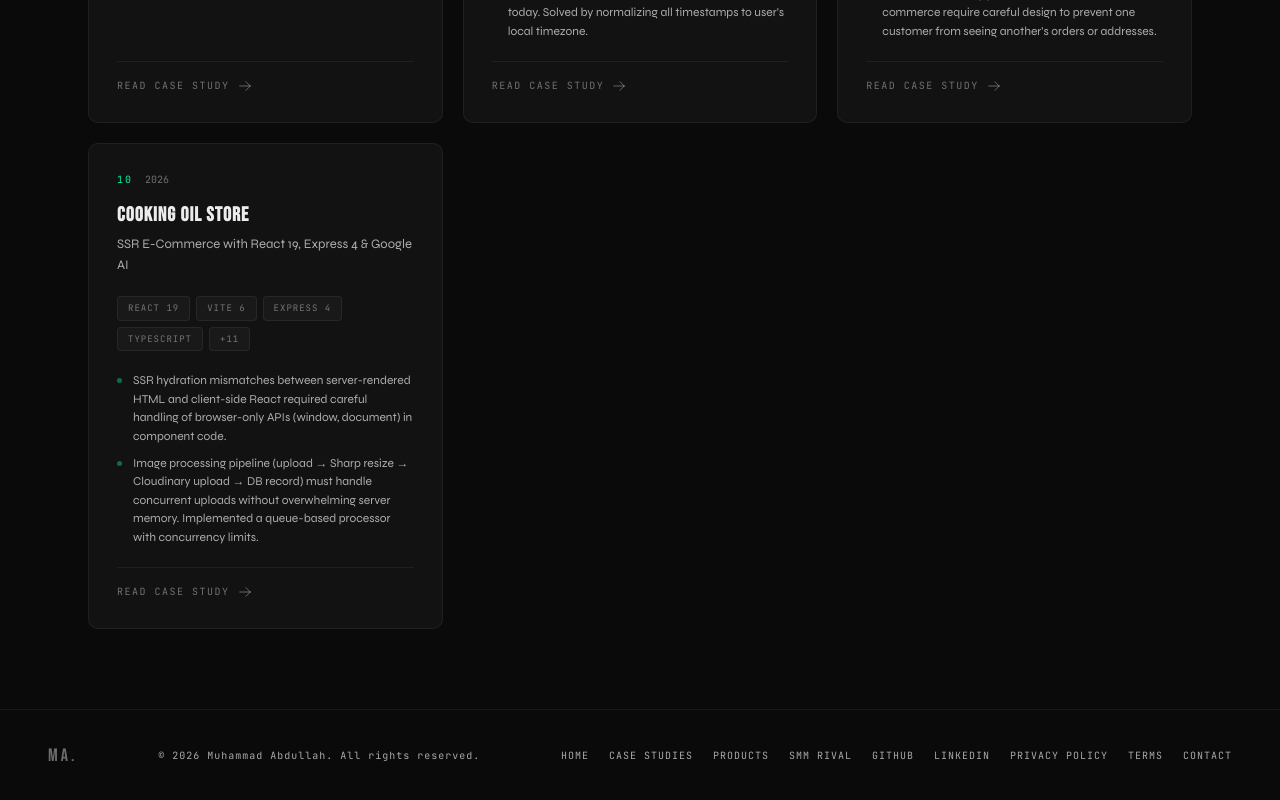
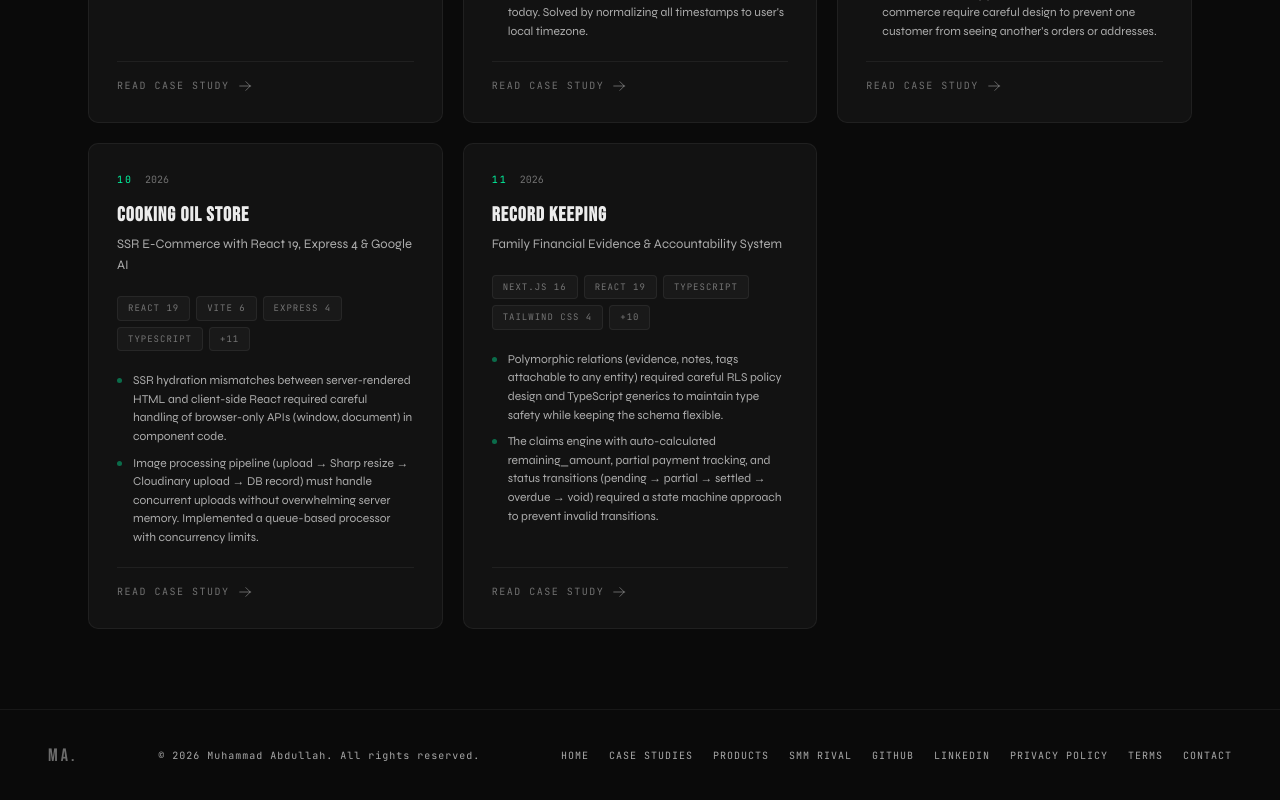
Before and after one commit to abdullah2k05/portfolio, a React (Vite) app: page /articles in a window 1280 px wide. Shown: the part 1699-2499 px from the top of the page. Built offline with nearby package versions, Linux system fonts and the light colour scheme; no server answers; the HTML template or start-up script is replaced by a standard one.

Commit message:
article added

```diff
--- a/scripts/generate-sitemap.mjs
+++ b/scripts/generate-sitemap.mjs
@@ -30,6 +30,7 @@ const caseStudySlugs = [
   "focus-app",
   "rehman-royal-store",
   "cooking-oil-store",
+  "record-keeping",
 ];
 
 const routes = [
--- a/src/data/caseStudies.js
+++ b/src/data/caseStudies.js
@@ -664,6 +664,80 @@ export const caseStudies = [
         'SSR e-commerce, React 19, Express 4, Vite, Google AI, Sharp, Cloudinary, ecommerce',
     },
   },
+{
+    slug: 'record-keeping',
+    title: 'Record Keeping',
+    subtitle: 'Family Financial Evidence & Accountability System',
+    date: '2026',
+    projectNumber: '11',
+    heroImage: null,
+    liveUrl: null,
+    githubUrl: 'https://github.com/Abdullah2k05/record-keeping',
+    problem:
+      'Informal family businesses (agriculture, dairy farms, partnerships) operate on trust, not contracts. When trust breaks, there is no evidence trail — no record of who paid what, who owes whom, or what was promised. Existing accounting tools are too formal, too complex, and assume a level of digital literacy and legal structure that family-run operations simply do not have.',
+    solution:
+      'Built a full-stack Next.js 16 application with Supabase that serves as an irrefutable, evidence-backed record of every financial event, expense, claim, work log, and promise. The system features a polymorphic evidence model (receipts, photos, screenshots, voice memos), automatic claim generation from expenses, audit trail with version history for every change, and a unified timeline view — all secured by role-based access control.',
+    features: [
+      'Financial Events — Track payments, transfers, and in-kind contributions with date, amount, method, and reason',
+      'Personal Expenses — Log out-of-pocket business spending with receipt evidence and auto-generated claims',
+      'Claims Engine — Auto-created from expenses, tracks reimbursement progress with partial payment support',
+      'Work Logs — Log labor hours even when no money changes hands, with trust-level scoring',
+      'Daily Journal — Diary-style unstructured context that structured data cannot capture',
+      'Polymorphic Evidence — Upload receipts, photos, screenshots, voice memos linked to any entity',
+      'Cases — Group related records (e.g., "Harvest 2026") for organized investigation',
+      'Follow-ups & Reminders — Track the human story behind each claim with scheduled prompts',
+      'Unified Timeline — Chronological feed of all activity across every entity type',
+      'Reports & Export — Per-person, per-case, date-range summaries with PDF export via jsPDF',
+      'Global Search — Cross-entity search across 6 tables with debounced input',
+      'Audit Trail — Immutable history of every create, update, archive, and restore action',
+      'Version History — Git-style version snapshots tracking full data diff per change',
+      'Dark Mode — System-aware with manual toggle, persisted to localStorage',
+      'PWA — Installable, works offline with service worker caching',
+      'Role-Based Access — Admin, contributor, and viewer roles with granular permission arrays',
+    ],
+    architecture:
+      'Next.js 16 App Router with React 19 serves as the full-stack framework. Supabase provides authentication (SSR with JWT), the PostgreSQL database (19 tables with full RLS), and file storage (evidence bucket). The data layer is split into queries.ts (reads) and mutations.ts (writes) — every mutation automatically creates an audit_log entry, a version_history snapshot, and an activity_timeline record. The claims engine uses a GENERATED ALWAYS AS column for remaining_amount, auto-calculated from total_amount minus sum of claim_payments. Tailwind CSS 4 provides styling with a custom dark mode implemented via CSS custom properties and bundling avoids runtime theme flicker with an inline localStorage script. Zustand manages only auth and theme state — all business data lives in Supabase. Cloudinary is configured for optional file upload CDN.',
+    folderStructure:
+      'src/app/ (22 route groups: dashboard, financial-events, expenses, claims, work-logs, journal, people, cases, evidence, reports, search, settings, admin, api), src/components/ (layout/: AppShell, AuthGuard, Header, Sidebar; ui/: 12 reusable primitives; domain-specific: claims/, dashboard/, people/, reports/, search/, timeline/), src/lib/ (db/: queries.ts, mutations.ts, claim-helpers.ts; supabase/: client, server, middleware; utils/: constants, format), src/store/ (authStore.ts, themeStore.ts), src/types/ (database.ts with 21 table types, models.ts with exhaustive union types), supabase/migrations/ (8 migration files from initial schema to claim receipt fields).',
+    technologies: [
+      'Next.js 16',
+      'React 19',
+      'TypeScript',
+      'Tailwind CSS 4',
+      'Supabase (PostgreSQL + Auth + Storage)',
+      'Zustand',
+      'date-fns',
+      'jsPDF',
+      'jspdf-autotable',
+      'Cloudinary',
+      'Lucide React',
+      'react-hot-toast',
+      'clsx',
+      'tailwind-merge',
+    ],
+    challenges: [
+      'Polymorphic relations (evidence, notes, tags attachable to any entity) required careful RLS policy design and TypeScript generics to maintain type safety while keeping the schema flexible.',
+      'The claims engine with auto-calculated remaining_amount, partial payment tracking, and status transitions (pending → partial → settled → overdue → void) required a state machine approach to prevent invalid transitions.',
+      'Audit trail + version history + activity timeline on every mutation created a write amplification challenge — each user action triggers 3-4 additional writes. Optimized with sequential DB calls in transactions rather than individual requests.',
+    ],
+    lessonsLearned: [
+      'Soft-delete (archive/void pattern) is essential for financial applications — hard deletes destroy the audit trail and make dispute resolution impossible. Every table uses archived_at timestamps instead of DELETE.',
+      'Supabase Row-Level Security combined with a role/permission system provides database-level access control that cannot be bypassed by the application layer — a significant security advantage for sensitive financial data.',
+      'A polymorphic evidence model (related_table + related_id) is more flexible than separate evidence tables per entity, but requires composite indexes and careful query planning to avoid performance degradation.',
+    ],
+    futureImprovements: [
+      'Multi-language support (Urdu/English) for accessibility in rural family business contexts',
+      'AI-powered receipt OCR to auto-extract amounts, dates, and vendor names from uploaded evidence photos',
+      'Offline-first mode with local Supabase replication for areas with unreliable internet connectivity',
+    ],
+    seo: {
+      title: 'Record Keeping — Family Financial Evidence System | Abdullah Portfolio',
+      description:
+        'Case study: A Next.js 16 + Supabase family financial accountability system with polymorphic evidence, audit trail, version history, claims engine, and role-based access control.',
+      keywords:
+        'record keeping, family business, financial tracking, Supabase, Next.js, audit trail, evidence management, claims tracking',
+    },
+  },
 ];
 
 export function getCaseStudy(slug) {
--- a/src/data/defaultPortfolioContent.js
+++ b/src/data/defaultPortfolioContent.js
@@ -174,6 +174,15 @@ export const defaultPortfolioContent = {
       liveUrl: "#",
       githubUrl: "#",
     },
+    {
+      id: "project-9",
+      title: "Record Keeping",
+      description:
+        "Family Financial Evidence & Accountability System for informal family businesses. Tracks financial events, expenses, claims, work logs, and evidence with a full audit trail, version history, and role-based access.",
+      tech: ["Next.js 16", "Supabase", "PostgreSQL", "Zustand", "Cloudinary", "jsPDF", "Tailwind CSS 4"],
+      liveUrl: "#",
+      githubUrl: "https://github.com/Abdullah2k05/record-keeping",
+    },
   ],
   products: [],
   photoSlides: [
```
Also changed, not shown: src/data/projects.js (+9 -0 lines).
